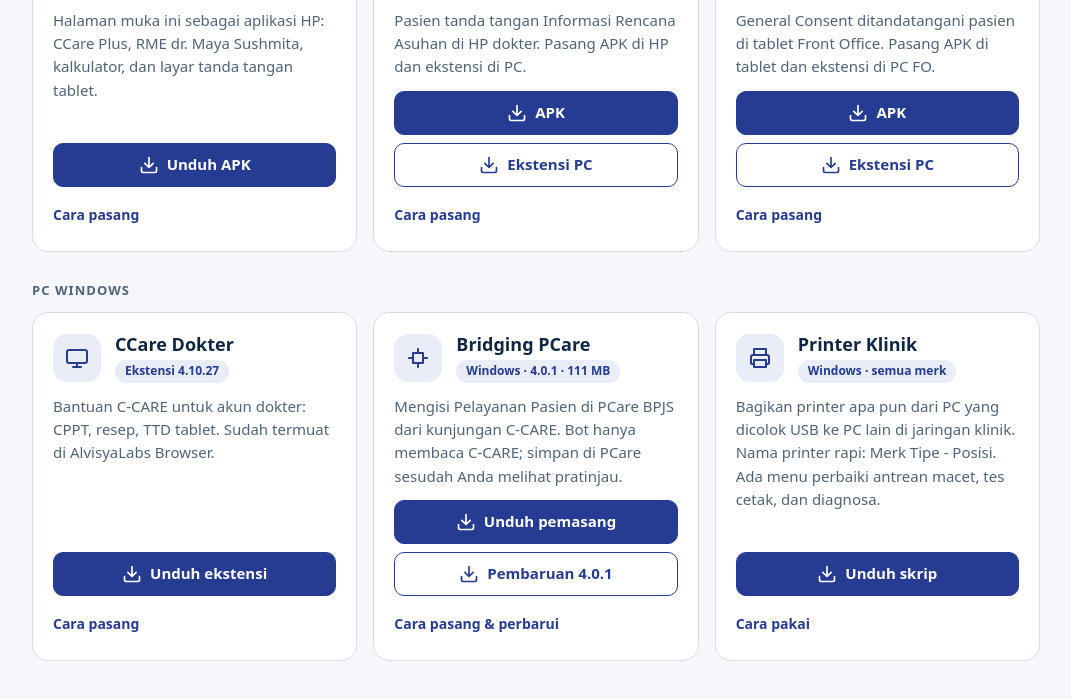
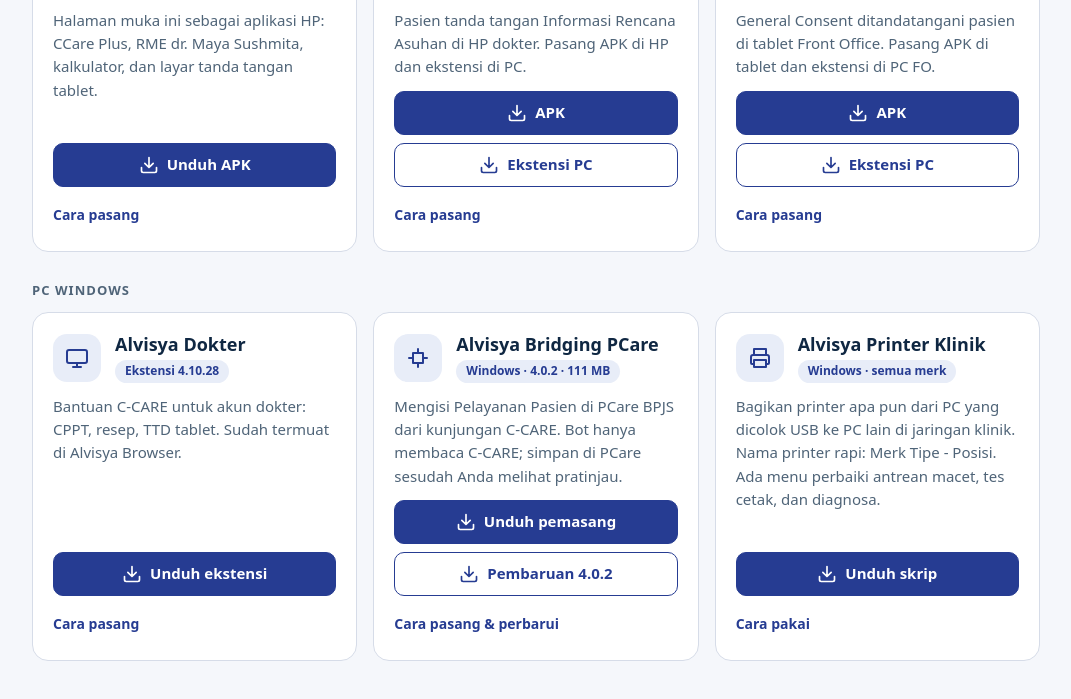
Before and after one commit to arijalmuhammad/alvisyalabs, a plain HTML site: page unduh/index.html in a window 1280 px wide. Shown: the part 241-940 px from the top of the page, without its empty margins (104-1175 px from the left). Drawn offline with Linux system fonts and the light colour scheme.

Commit message:
Add files via upload

```diff
--- a/unduh/index.html
+++ b/unduh/index.html
@@ -86,7 +86,7 @@ details ol{margin:6px 0 0;padding-left:20px}
         <a class="btn utama" href="/front-office/TTD-Front-Office.apk" download data-unduh="Unduh APK"><svg viewBox="0 0 24 24" aria-hidden="true"><path d="M12 15V3M7 10l5 5 5-5M21 15v4a2 2 0 0 1-2 2H5a2 2 0 0 1-2-2v-4"/></svg>APK</a>
         <a class="btn" href="/front-office/TTD-Front-Office-ekstensi.zip" download data-unduh="Unduh ekstensi"><svg viewBox="0 0 24 24" aria-hidden="true"><path d="M12 15V3M7 10l5 5 5-5M21 15v4a2 2 0 0 1-2 2H5a2 2 0 0 1-2-2v-4"/></svg>Ekstensi PC</a>
       </div>
-      <details><summary>Cara pasang</summary><ol><li>Tablet: buka APK, masukkan kata sandi, Pindai kode QR.</li><li>PC FO: pasang ekstensi seperti CCare Dokter; masukkan kata sandi, kode QR tampil.</li><li>Layar TTD pertama di tablet: pilih nama petugas di pojok kanan atas.</li></ol></details>
+      <details><summary>Cara pasang</summary><ol><li>Tablet: buka APK, masukkan kata sandi, Pindai kode QR.</li><li>PC FO: pasang ekstensi seperti Alvisya Dokter; masukkan kata sandi, kode QR tampil.</li><li>Layar TTD pertama di tablet: pilih nama petugas di pojok kanan atas.</li></ol></details>
     </section>
   </div>
 
@@ -95,25 +95,25 @@ details ol{margin:6px 0 0;padding-left:20px}
     <section class="kartu" aria-labelledby="a4">
       <div class="kepala">
         <div class="ikon" aria-hidden="true"><svg viewBox="0 0 24 24"><rect x="2" y="4" width="20" height="13" rx="2"/><path d="M8 21h8M12 17v4"/></svg></div>
-        <div><h2 id="a4">CCare Dokter</h2><span class="lencana">Ekstensi 4.10.27</span></div>
+        <div><h2 id="a4">Alvisya Dokter</h2><span class="lencana">Ekstensi 4.10.28</span></div>
       </div>
-      <p>Bantuan C-CARE untuk akun dokter: CPPT, resep, TTD tablet. Sudah termuat di AlvisyaLabs Browser.</p>
-      <div class="aksi"><a class="btn utama" href="CCare-Dokter-4.10.27.zip" download data-unduh="Unduh ekstensi"><svg viewBox="0 0 24 24" aria-hidden="true"><path d="M12 15V3M7 10l5 5 5-5M21 15v4a2 2 0 0 1-2 2H5a2 2 0 0 1-2-2v-4"/></svg>Unduh ekstensi</a></div>
+      <p>Bantuan C-CARE untuk akun dokter: CPPT, resep, TTD tablet. Sudah termuat di Alvisya Browser.</p>
+      <div class="aksi"><a class="btn utama" href="Alvisya-Dokter-4.10.28.zip" download data-unduh="Unduh ekstensi"><svg viewBox="0 0 24 24" aria-hidden="true"><path d="M12 15V3M7 10l5 5 5-5M21 15v4a2 2 0 0 1-2 2H5a2 2 0 0 1-2-2v-4"/></svg>Unduh ekstensi</a></div>
       <details><summary>Cara pasang</summary><ol><li>Ekstrak ZIP ke folder tetap, mis. <b>Documents\CCare-Dokter</b>.</li><li>Buka <b>chrome://extensions</b>, nyalakan <b>Mode pengembang</b>.</li><li>Tekan <b>Muat yang belum dikemas</b>, pilih folder tadi.</li></ol></details>
     </section>
     <section class="kartu" aria-labelledby="a5">
       <div class="kepala">
         <div class="ikon" aria-hidden="true"><svg viewBox="0 0 24 24"><path d="M7 7h10v10H7z"/><path d="M3 12h4M17 12h4M12 3v4M12 17v4"/></svg></div>
-        <div><h2 id="a5">Bridging PCare</h2><span class="lencana">Windows · 4.0.1 · 111 MB</span></div>
+        <div><h2 id="a5">Alvisya Bridging PCare</h2><span class="lencana">Windows · 4.0.2 · 111 MB</span></div>
       </div>
       <p>Mengisi Pelayanan Pasien di PCare BPJS dari kunjungan C-CARE. Bot hanya membaca C-CARE; simpan di PCare sesudah Anda melihat pratinjau.</p>
-      <div class="aksi"><a class="btn utama" href="#" data-unduh="Unduh pemasang" data-gabung="bp/BridgingPCare-4.0.0-Setup.exe" data-bagian="13" data-nama="BridgingPCare-4.0.0-Setup.exe" data-sha256="1ac79764ad12036268c404dc304312d7850459ea61bdd47f392e7b94a8277658"><svg viewBox="0 0 24 24" aria-hidden="true"><path d="M12 15V3M7 10l5 5 5-5M21 15v4a2 2 0 0 1-2 2H5a2 2 0 0 1-2-2v-4"/></svg><span class="label">Unduh pemasang</span></a><a class="btn" href="bp/BridgingPCare-pembaruan-4.0.1.zip" download data-unduh="Pembaruan 4.0.1"><svg viewBox="0 0 24 24" aria-hidden="true"><path d="M12 15V3M7 10l5 5 5-5M21 15v4a2 2 0 0 1-2 2H5a2 2 0 0 1-2-2v-4"/></svg>Pembaruan 4.0.1</a></div>
-      <details><summary>Cara pasang &amp; perbarui</summary><ol><li>Belum terpasang: jalankan BridgingPCare-4.0.0-Setup.exe → Lanjut → Pasang (tanpa hak administrator). Muncul "Windows protected your PC": More info → Run anyway.</li><li>Buka aplikasi → ⋯ → Pengaturan, isi akun PCare dan C-CARE.</li><li>Perbarui ke 4.0.1: unduh "Pembaruan 4.0.1" (ZIP, jangan diekstrak), lalu ⋯ → Pengaturan → Pilih file pembaruan → pilih ZIP itu. Aplikasi dimulai ulang sendiri.</li><li>Agar berikutnya cukup "Cek pembaruan": di Pengaturan isi "Alamat file pembaruan" dengan <code>https://alvisya.my.id/unduh/bp/versi.json</code>.</li></ol></details>
+      <div class="aksi"><a class="btn utama" href="#" data-unduh="Unduh pemasang" data-gabung="bp/BridgingPCare-4.0.0-Setup.exe" data-bagian="13" data-nama="BridgingPCare-4.0.0-Setup.exe" data-sha256="1ac79764ad12036268c404dc304312d7850459ea61bdd47f392e7b94a8277658"><svg viewBox="0 0 24 24" aria-hidden="true"><path d="M12 15V3M7 10l5 5 5-5M21 15v4a2 2 0 0 1-2 2H5a2 2 0 0 1-2-2v-4"/></svg><span class="label">Unduh pemasang</span></a><a class="btn" href="bp/BridgingPCare-pembaruan-4.0.2.zip" download data-unduh="Pembaruan 4.0.2"><svg viewBox="0 0 24 24" aria-hidden="true"><path d="M12 15V3M7 10l5 5 5-5M21 15v4a2 2 0 0 1-2 2H5a2 2 0 0 1-2-2v-4"/></svg>Pembaruan 4.0.2</a></div>
+      <details><summary>Cara pasang &amp; perbarui</summary><ol><li>Belum terpasang: jalankan BridgingPCare-4.0.0-Setup.exe → Lanjut → Pasang (tanpa hak administrator). Muncul "Windows protected your PC": More info → Run anyway.</li><li>Buka aplikasi → ⋯ → Pengaturan, isi akun PCare dan C-CARE.</li><li>Perbarui ke 4.0.1: unduh "Pembaruan 4.0.2" (ZIP, jangan diekstrak), lalu ⋯ → Pengaturan → Pilih file pembaruan → pilih ZIP itu. Aplikasi dimulai ulang sendiri.</li><li>Agar berikutnya cukup "Cek pembaruan": di Pengaturan isi "Alamat file pembaruan" dengan <code>https://alvisya.my.id/unduh/bp/versi.json</code>.</li></ol></details>
     </section>
     <section class="kartu" aria-labelledby="a6">
       <div class="kepala">
         <div class="ikon" aria-hidden="true"><svg viewBox="0 0 24 24"><path d="M6 9V3h12v6"/><path d="M6 18H4a1 1 0 0 1-1-1v-6a2 2 0 0 1 2-2h14a2 2 0 0 1 2 2v6a1 1 0 0 1-1 1h-2"/><path d="M6 14h12v7H6z"/></svg></div>
-        <div><h2 id="a6">Printer Klinik</h2><span class="lencana">Windows · semua merk</span></div>
+        <div><h2 id="a6">Alvisya Printer Klinik</h2><span class="lencana">Windows · semua merk</span></div>
       </div>
       <p>Bagikan printer apa pun dari PC yang dicolok USB ke PC lain di jaringan klinik. Nama printer rapi: Merk Tipe - Posisi. Ada menu perbaiki antrean macet, tes cetak, dan diagnosa.</p>
       <div class="aksi"><a class="btn utama" href="PRINTER-KLINIK.zip" download data-unduh="Unduh skrip"><svg viewBox="0 0 24 24" aria-hidden="true"><path d="M12 15V3M7 10l5 5 5-5M21 15v4a2 2 0 0 1-2 2H5a2 2 0 0 1-2-2v-4"/></svg>Unduh skrip</a></div>
```
Also changed, not shown: 2 other files.
